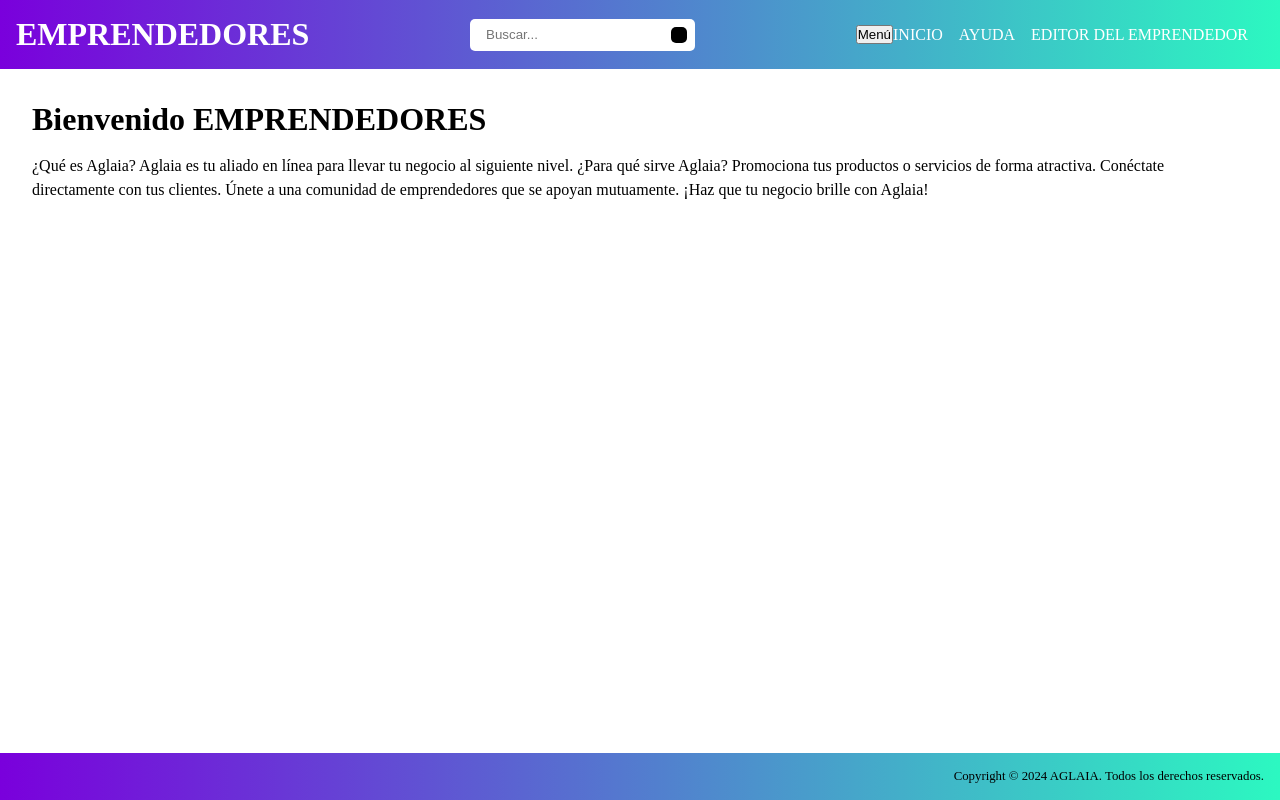
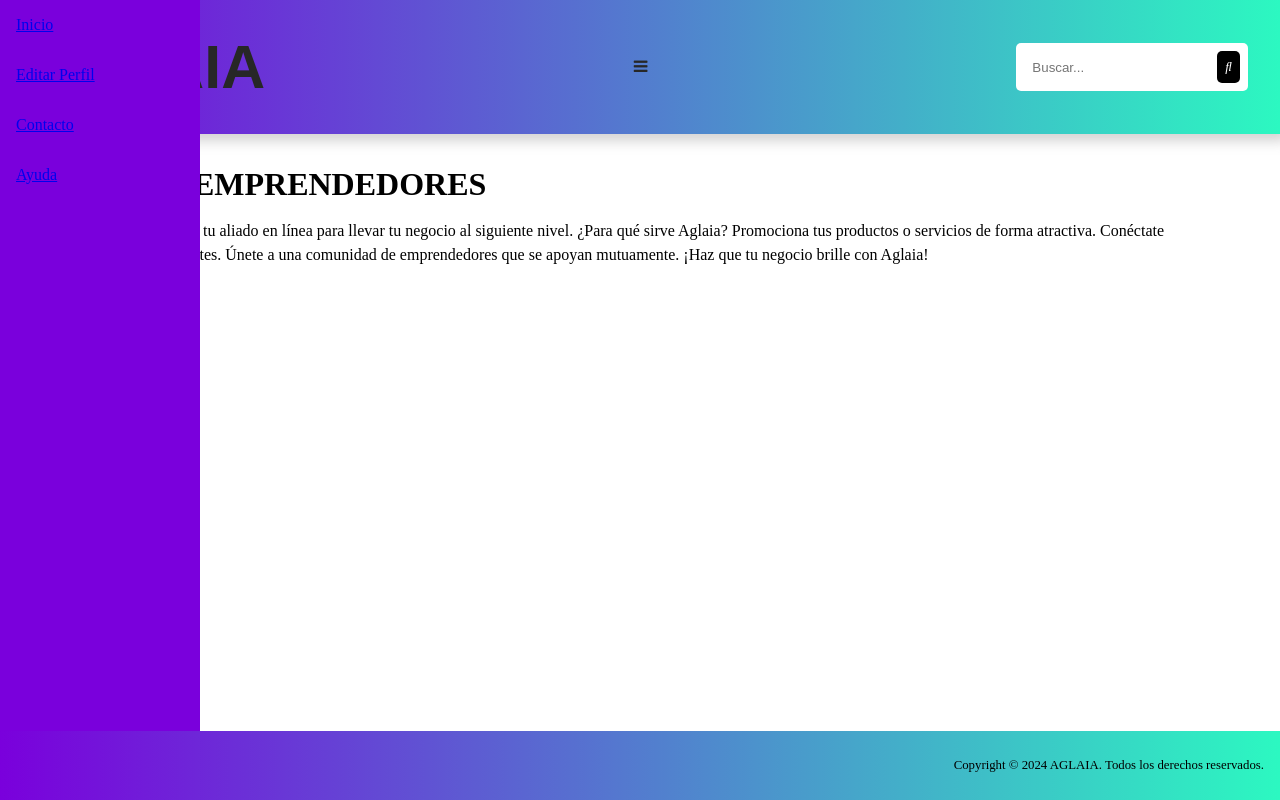
Before and after one commit to TYudy/Aglaia, a Flask app: page /IndexEmp in a window 1280 px wide. Run offline with Flask 3, Linux system fonts and the light colour scheme.

Commit message:
update index

```diff
--- a/app/Static/css/Emprendimiento/IndexEmp.css
+++ b/app/Static/css/Emprendimiento/IndexEmp.css
@@ -2,17 +2,42 @@
 	margin: 0;
 	padding: 0;
 	box-sizing: border-box;
+
+
 }
 
-header {
+
+  .app-header {
     background: linear-gradient(to right, #7a00dc, #2CF8C1);
 	color: #fff;
 	display: flex;
 	justify-content: space-between;
 	align-items: center;
 	padding: 1rem;
+	font-family: 'Share Tech', sans-serif;
+	box-shadow: 7px 7px 12px 0 rgba(109, 107, 107, 0.3);
+	color: #272727;
+	padding: 2rem;
 }
+.app-sidebar {
+	background-color: #7A00DC;
+	color: #F3F3F3;
+	width: 200px;
+	height: 100vh;
+	position: fixed;
+	top: 0;
+	left: 0;
+  }
 
+  .app-menu__item {
+	padding: 1rem;
+	display: block;
+  }
+
+  .app-menu__item.active {
+	background-color: #F3F3F3;
+	color: #272727;
+  }
 .search-bar {
 	display: flex;
 	align-items: center;
@@ -20,6 +45,12 @@ header {
 	padding: 0.5rem;
 	border-radius: 5px;
 }
+.logo{
+	font-weight: 600;
+	font-size: 3.8rem;
+
+
+  }
 
 .search-bar input[type="text"] {
 	border: none;
@@ -43,6 +74,7 @@ header {
 nav {
 	display: flex;
 	align-items: center;
+
 }
 
 nav ul {
--- a/app/Static/css/Patrocinador/IndexPatro.css
+++ b/app/Static/css/Patrocinador/IndexPatro.css
@@ -13,7 +13,8 @@ a {
 
 /* Header */
 .app-header {
-  background-color: #2CF8C1;
+  background: linear-gradient(to right, #B8BEC1, #838B8E, #454D51);
+  box-shadow: 7px 7px 12px 0 rgba(109, 107, 107, 0.3);
   color: #272727;
   padding: 2rem;
 }
--- a/app/Templates/Emprendedor/IndexEmp.html
+++ b/app/Templates/Emprendedor/IndexEmp.html
@@ -6,23 +6,28 @@
     <meta name="viewport" content="width=device-width, initial-scale=1.0">
     <title>EMPRENDEDORES</title>
     <link rel="stylesheet" href="{{ url_for('static', filename='css/Emprendimiento/IndexEmp.css') }}">
+	<link rel="stylesheet" type="text/css" href="https://maxcdn.bootstrapcdn.com/font-awesome/4.7.0/css/font-awesome.min.css">
 </head>
 <body>
-	<header>
-		<h1>EMPRENDEDORES</h1>
+	<header class="app-header">
+		<span class="logo">AGLAIA</span>
+		<div class="toggle-menu" onclick="toggleSidebar()" aria-label="Abrir menú">
+			<i class="fa fa-bars"></i>
+		  </div>
 		<div class="search-bar">
 			<input type="text" placeholder="Buscar...">
 			<button type="submit"><i class="fas fa-search"></i></button>
 		</div>
-		<nav>
-			<button class="menu-button">Menú</button>
-			<ul>
-				<li><a href="#inicio">INICIO</a></li>
-				<li><a href="#ayuda">AYUDA</a></li>
-				<li><a href="#editor">EDITOR DEL EMPRENDEDOR</a></li>
-			</ul>
-		</nav>
+
 	</header>
+	<aside class="app-sidebar">
+		<ul class="app-menu">
+		  <li class="app-menu__item"><a href="#">Inicio</a></li>
+		  <li class="app-menu__item"><a href="#">Editar Perfil</a></li>
+		  <li class="app-menu__item"><a href="#">Contacto</a></li>
+		  <li class="app-menu__item"><a href="#">Ayuda</a></li>
+		</ul>
+	  </aside>
 	<main>
 		<section id="inicio">
 			<h2>Bienvenido EMPRENDEDORES</h2>
@@ -49,5 +54,19 @@
 		<p class="copyright">Copyright © 2024 AGLAIA. Todos los derechos reservados.</p>
 	</footer>
 	<script src="script.js"></script>
+	<script>
+		function toggleSidebar() {
+		  document.body.classList.toggle('sidebar-open');
+		}
+		document.addEventListener('click', function(event) {
+		  var sidebar = document.querySelector('.app-sidebar');
+		  var toggleMenu = document.querySelector('.toggle-menu');
+
+		  if (!sidebar.contains(event.target) && !toggleMenu.contains(event.target)) {
+			document.body.classList.remove('sidebar-open');
+		  }
+		});
+	  </script>
+
 </body>
 </html>
```
Also changed, not shown: app/Templates/Administrador/IndexAd.html (+14 -0 lines), app/Templates/Patrocinador/IndexPatro.html (+1 -7 lines).
